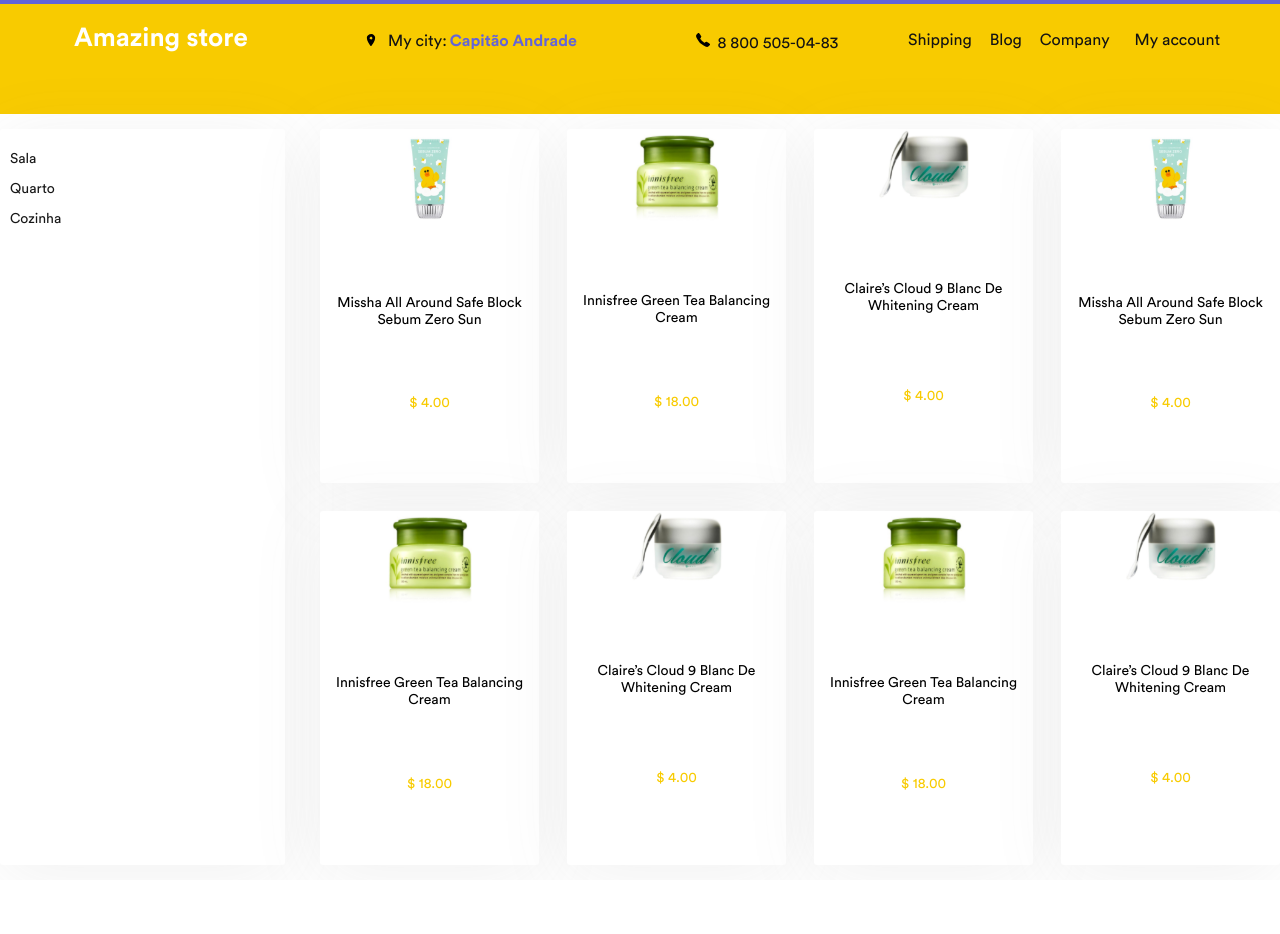
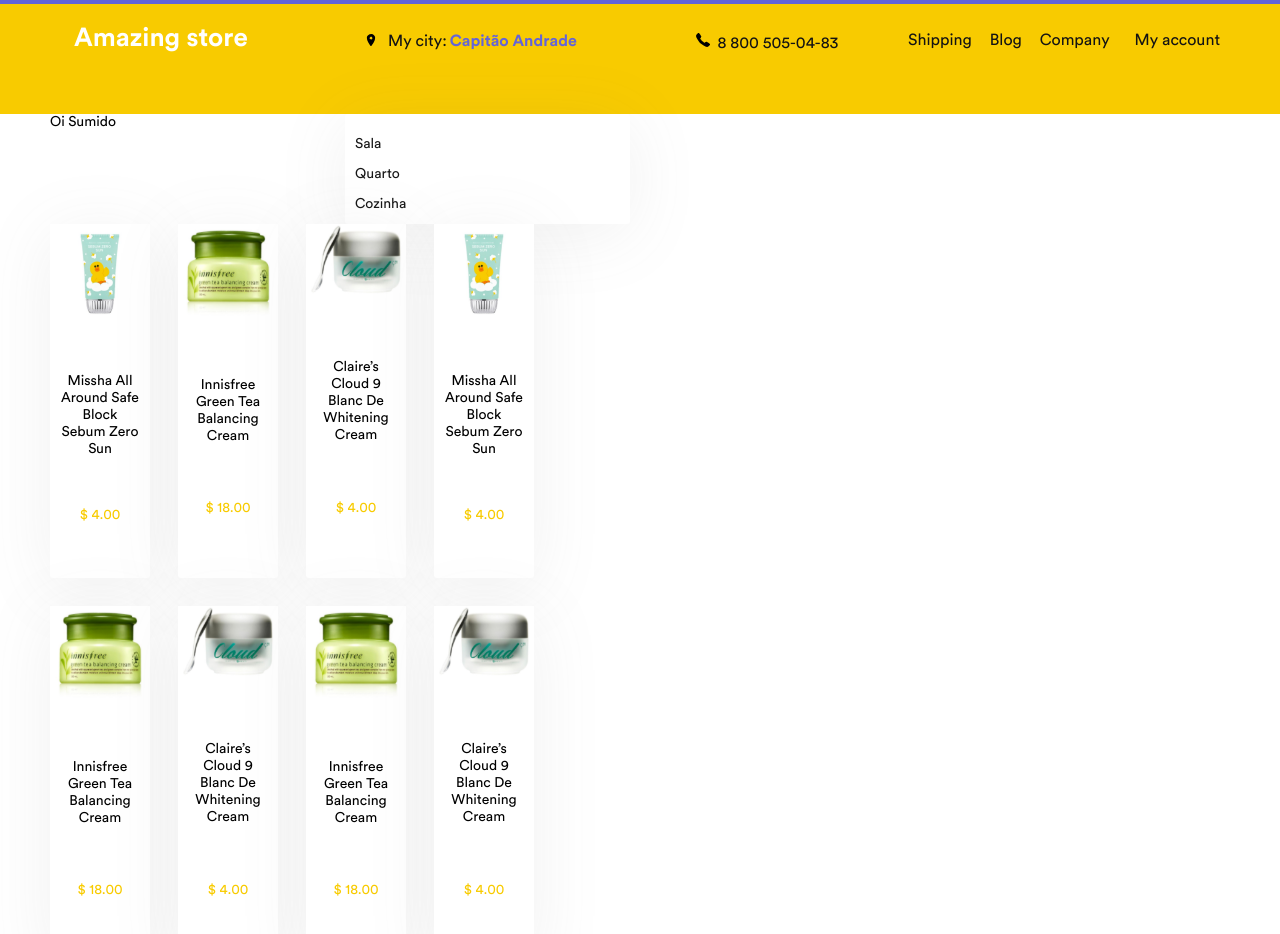
Before and after one commit to edmarfelipe/amazing-store, a React (Create React App) app: page / in a window 1280 px wide. Shown: the top 934 px of the page. Before the commit the page ends 880 px from the top, so only its background shows below. Built offline with nearby package versions, Linux system fonts and the light colour scheme.

Commit message:
feat: add paginator

```diff
--- /dev/null
+++ b/src/components/Paginator/index.js
@@ -0,0 +1,10 @@
+import React from 'react'
+import { Container } from './styles'
+
+export default function Paginator() {
+  return (
+    <Container>
+      Oi Sumido
+    </Container>
+  )
+}
--- /dev/null
+++ b/src/components/Paginator/styles.js
@@ -0,0 +1,7 @@
+import styled from 'styled-components'
+
+import Variables from '../../styles/variables'
+
+export const Container = styled.div`
+  background-color: ${Variables.backgroundColor};
+`
--- a/src/pages/Archive/index.js
+++ b/src/pages/Archive/index.js
@@ -3,6 +3,7 @@
 import { Container, Grid } from './styles'
 import Card from '../../components/Card'
 import SideMenu from '../../components/SideMenu'
+import Paginator from '../../components/Paginator'
 
 const categories = [
   {
@@ -25,6 +26,7 @@
 export default function Archive() {
   return (
     <Grid>
+      <Paginator />
       <SideMenu categories={categories} />
       <Container>
         <Card
--- a/src/pages/Archive/styles.js
+++ b/src/pages/Archive/styles.js
@@ -11,5 +11,6 @@
 export const Grid = styled.div`
   display: grid;
   grid-template-columns: 25% 75%;
-  margin: 15px 0;
+  margin: 0 auto;
+  max-width: 1180px;
 `
```
Also changed, not shown: 1 other file (tests, documents, lock files or other folders).
